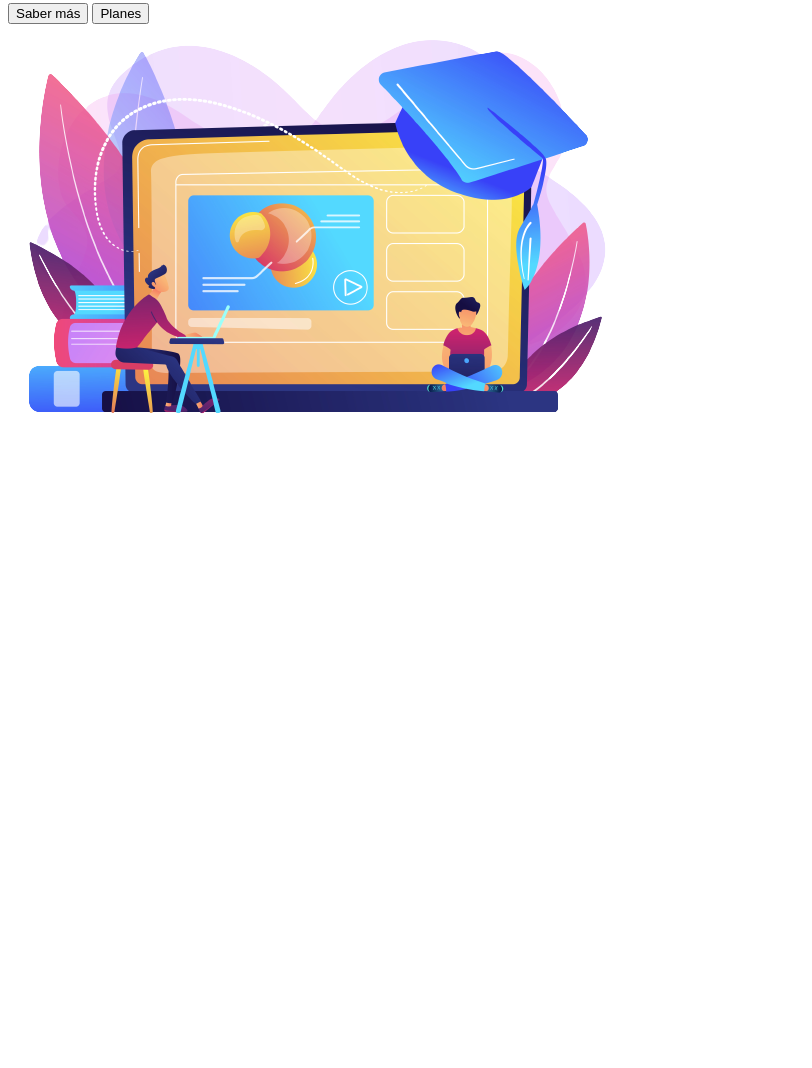
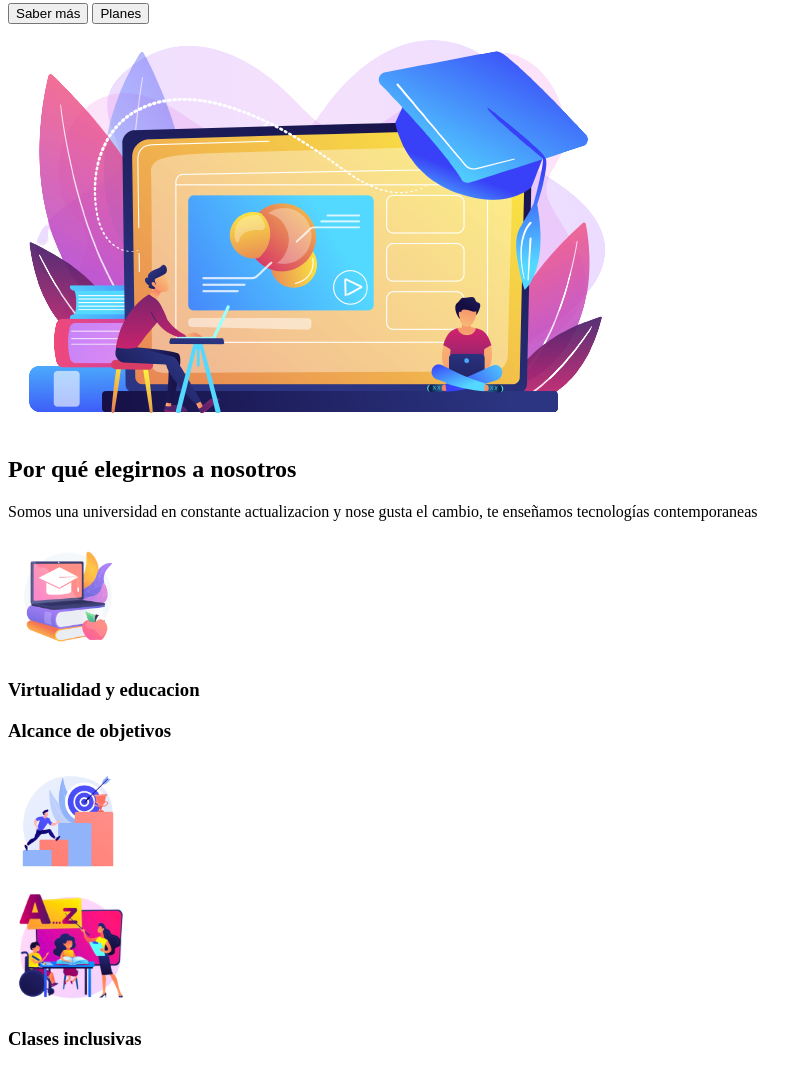
Before and after one commit to CrissUD/taller-9-full-stack-g1, a plain HTML site: page punto-1-2-3/index.html in a window 1280 px wide. Shown: the part 369-1437 px from the top of the page, without its empty margins (0-812 px from the left). Before the commit the page ends 813 px from the top, so only its background shows below. Drawn offline with Linux system fonts and the light colour scheme.

Commit message:
Creacion de section 1 con html

```diff
--- a/punto-1-2-3/index.html
+++ b/punto-1-2-3/index.html
@@ -45,7 +45,42 @@
       </div>
       <img src="./public/images/banner-online.png" alt="banner online">
     </section>
-    <section id="section-1"></section>
+    <section id="section-1">
+      <div class="section-1__info">
+        <h2>Por qué elegirnos a nosotros</h2>
+        <p>
+          Somos una universidad en constante actualizacion y nose
+          gusta el cambio, te enseñamos tecnologías contemporaneas
+        </p>
+      </div>
+      <div class="card-1">
+        <img
+          src="./public/images/section1-education.png"
+          alt="education"
+          width="120px"
+          height="120px"
+        >
+        <h3>Virtualidad y educacion</h3>
+      </div>
+      <div class="card-2">
+        <h3>Alcance de objetivos</h3>
+        <img
+          src="./public/images/section1-goals.png"
+          alt="goals"
+          width="120px"
+          height="120px"
+        >
+      </div>
+      <div class="card-3">
+        <img
+          src="./public/images/section1-teach.png"
+          alt="teach"
+          width="120px"
+          height="120px"
+        >
+        <h3>Clases inclusivas</h3>
+      </div>
+    </section>
     <section id="section-2"></section>
   </main>
   <footer></footer>
```
